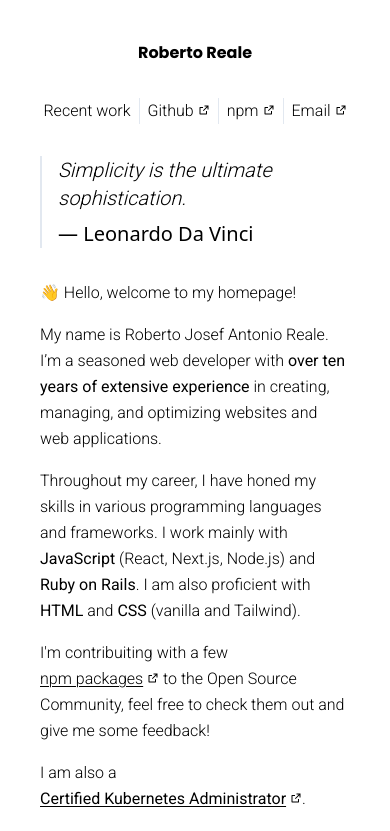
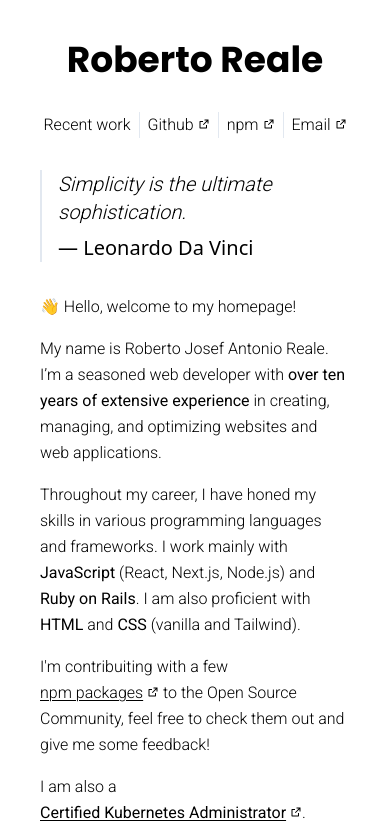
Before and after one commit to sickdyd/roberto-reale-ja, a Next.js app: page / in a window 390 px wide. Shown: the top 831 px of the page. Built offline with nearby package versions, Linux system fonts and the light colour scheme.

Commit message:
Fix mobile h1 font size

```diff
--- a/app/components/Title.tsx
+++ b/app/components/Title.tsx
@@ -8,7 +8,7 @@ const poppins = Poppins({
 
 export default function Title() {
   return (
-    <h1 className={`font-bold sm:text-3xl ${poppins.className} lg:text-5xl`}>
+    <h1 className={`text-4xl font-bold ${poppins.className} lg:text-5xl`}>
       <Link href="/" className="no-underline">
         Roberto Reale
       </Link>
```
